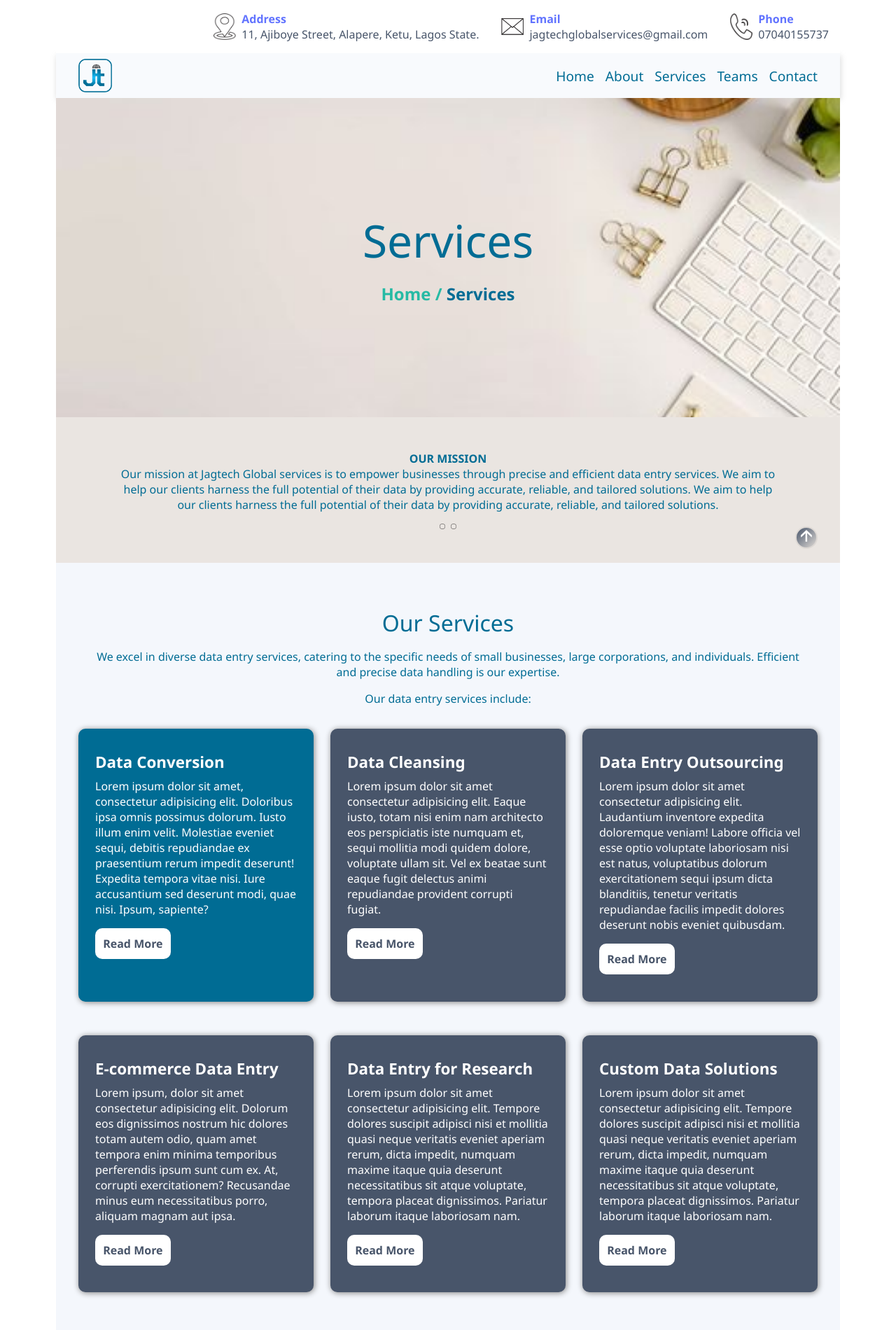
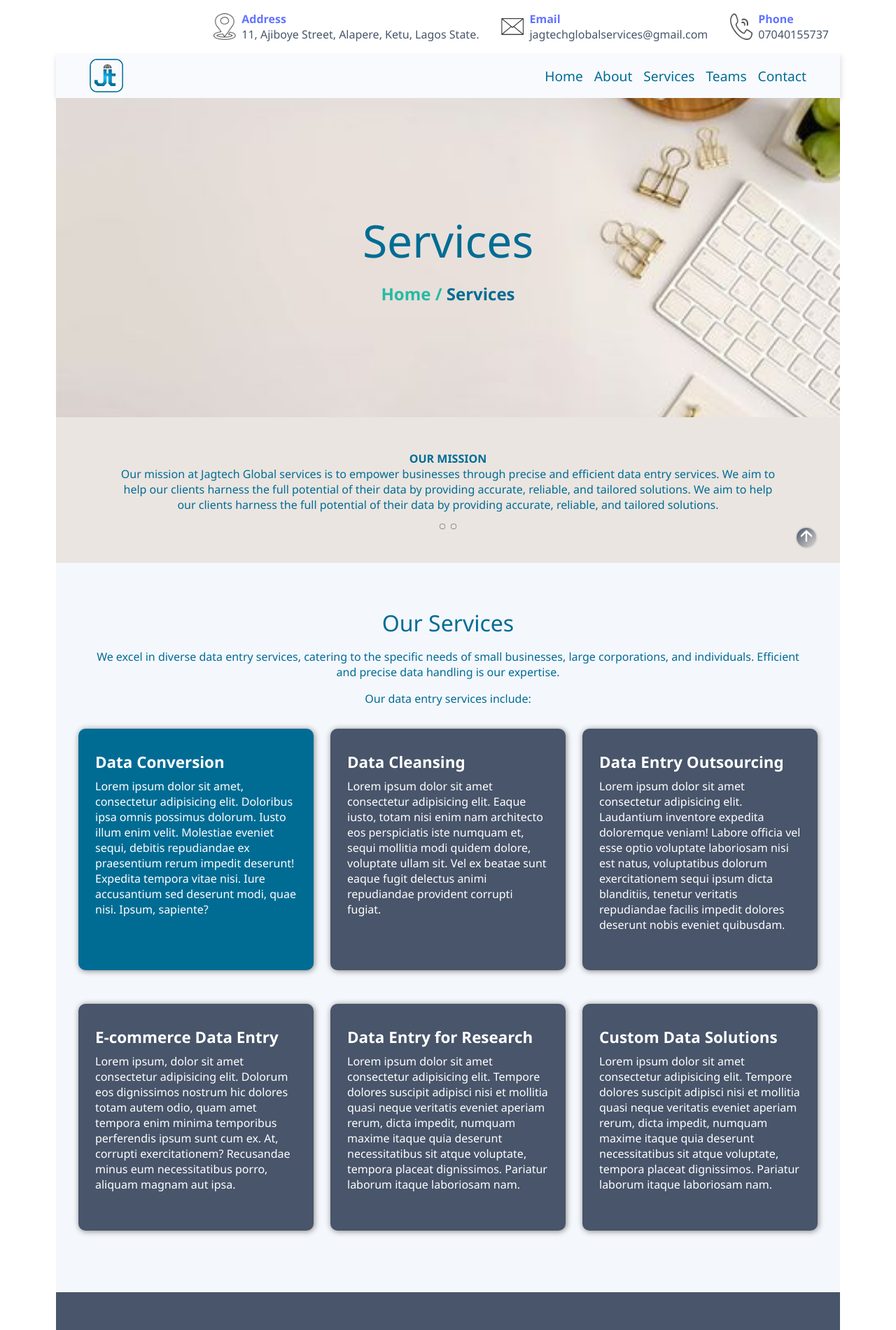
Before and after one commit to olakoder/jagtech-data, a plain HTML site: page services.html in a window 1280 px wide. Shown: the top 1900 px of the page at 70% size. Drawn offline with Linux system fonts and the light colour scheme.

```diff
--- a/css/main.css
+++ b/css/main.css
@@ -10,36 +10,8 @@
     margin: auto;
 }
 
-.why-choose {
-    /* background-color: red; */
-}
-
 /* ///////////////ROOT/////////////// */
 :root {
-    /* --Dark: hsl(217, 19%, 35%);
-    --Dark-light: hsl(214, 17%, 51%);
-    --Lighting: hsl(212, 23%, 69%);
-    --Light: hsl(210, 46%, 95%);
-    --Logo-1: #0f7100;
-    --Logo-2: #fdab2b;
-    --cac-1: #0d3501;
-    --cac-2: #0c9501; */
-}
-/* END */
-
-/* ///////////////ROOT/////////////// */
-:root {
-    /* --Dark-light: hsl(214, 17%, 51%); */
-    /* --Lighting: hsl(212, 23%, 69%); */
-
-    /* --Logo-1: #0f7100;
-    --Logo-2: #fdab2b;
-    --cac-1: #0d3501;
-    --cac-2: #0c9501; */
-    /* --DarkBlue: rgb(0, 13, 255); */
-    /* --Very-Light-Grayish-Blue: hsl(240, 78%, 98%); */
-
-
 --Dark: hsl(217, 19%, 35%);
 --Lighting: hsl(210, 46%, 95%);
 --Light: hsla(210, 46%, 95%, 0.363);
@@ -80,7 +52,7 @@ header {
     display: flex;
     align-items: center;
     justify-content: space-between;
-    padding: 0.5em 2em;
+    padding: 0.5em 1em;
     box-shadow: 1px 3px 8px rgba(211, 211, 211, 0.81);
 }
 
@@ -232,6 +204,8 @@ nav ul {
 }
 
 .title-content {
+    font-weight: 400;
+
     /* font-size: 1.8em; */
     text-shadow: 1px 1px 1px white;
 }
@@ -703,6 +677,10 @@ footer {
     }
     /* END */
 
+    header {
+        padding: 0.5em 3em;
+    }
+
     .navigation, .close, .mobile-menu, .opaque {
         display: none;
     }
--- a/services.html
+++ b/services.html
@@ -105,7 +105,6 @@
                         <a href="./services.html">NIN Modifications and Premium Plastic NIN card also available</a>
                     </div>
                 </div>
-                <!-- <li><a href="./news.html">News</a></li> -->
                 <li><a href="./teams.html">Teams</a></li>
                 <li><a href="#contact">Contact</a></li>
             </ul>
@@ -160,37 +159,37 @@
                 <div class="features-info features-info-light" id="business">
                     <h5 class="features-heading">Data Conversion</h5>
                     <p class="features-content">Lorem ipsum dolor sit amet, consectetur adipisicing elit. Doloribus ipsa omnis possimus dolorum. Iusto illum enim velit. Molestiae eveniet sequi, debitis repudiandae ex praesentium rerum impedit deserunt! Expedita tempora vitae nisi. Iure accusantium sed deserunt modi, quae nisi. Ipsum, sapiente?</p>
-                    <a class="read" href="./services.html">Read More</a>
+                    <!-- <a class="read" href="./services.html">Read More</a> -->
                 </div>
 
                 <div class="features-info" id="limited">
                     <h5 class="features-heading">Data Cleansing</h3>
                     <p class="features-content">Lorem ipsum dolor sit amet consectetur adipisicing elit. Eaque iusto, totam nisi enim nam architecto eos perspiciatis iste numquam et, sequi mollitia modi quidem dolore, voluptate ullam sit. Vel ex beatae sunt eaque fugit delectus animi repudiandae provident corrupti fugiat.</p>
-                    <a class="read" href="./services.html">Read More</a>
+                    <!-- <a class="read" href="./services.html">Read More</a> -->
                 </div>
 
                 <div class="features-info">
                     <h5 class="features-heading">Data Entry Outsourcing</h5>
                     <p class="features-content">Lorem ipsum dolor sit amet consectetur adipisicing elit. Laudantium inventore expedita doloremque veniam! Labore officia vel esse optio voluptate laboriosam nisi est natus, voluptatibus dolorum exercitationem sequi ipsum dicta blanditiis, tenetur veritatis repudiandae facilis impedit dolores deserunt nobis eveniet quibusdam.</p>
-                    <a class="read" href="./services.html">Read More</a>
+                    <!-- <a class="read" href="./services.html">Read More</a> -->
                 </div>
 
                 <div class="features-info">
                     <h5 class="features-heading">E-commerce Data Entry</h5>
                     <p class="features-content">Lorem ipsum, dolor sit amet consectetur adipisicing elit. Dolorum eos dignissimos nostrum hic dolores totam autem odio, quam amet tempora enim minima temporibus perferendis ipsum sunt cum ex. At, corrupti exercitationem? Recusandae minus eum necessitatibus porro, aliquam magnam aut ipsa.</p>
-                    <a class="read" href="./services.html">Read More</a>
+                    <!-- <a class="read" href="./services.html">Read More</a> -->
                 </div>
 
                 <div class="features-info">
                     <h5 class="features-heading">Data Entry for Research</h5>
                     <p class="features-content">Lorem ipsum dolor sit amet consectetur adipisicing elit. Tempore dolores suscipit adipisci nisi et mollitia quasi neque veritatis eveniet aperiam rerum, dicta impedit, numquam maxime itaque quia deserunt necessitatibus sit atque voluptate, tempora placeat dignissimos. Pariatur laborum itaque laboriosam nam.</p>
-                    <a class="read" href="./services.html">Read More</a>
+                    <!-- <a class="read" href="./services.html">Read More</a> -->
                 </div>
 
                 <div class="features-info">
                     <h5 class="features-heading">Custom Data Solutions</h5>
                     <p class="features-content">Lorem ipsum dolor sit amet consectetur adipisicing elit. Tempore dolores suscipit adipisci nisi et mollitia quasi neque veritatis eveniet aperiam rerum, dicta impedit, numquam maxime itaque quia deserunt necessitatibus sit atque voluptate, tempora placeat dignissimos. Pariatur laborum itaque laboriosam nam.</p>
-                    <a class="read" href="./services.html">Read More</a>
+                    <!-- <a class="read" href="./services.html">Read More</a> -->
                 </div>
             </section>
         </div>
```
